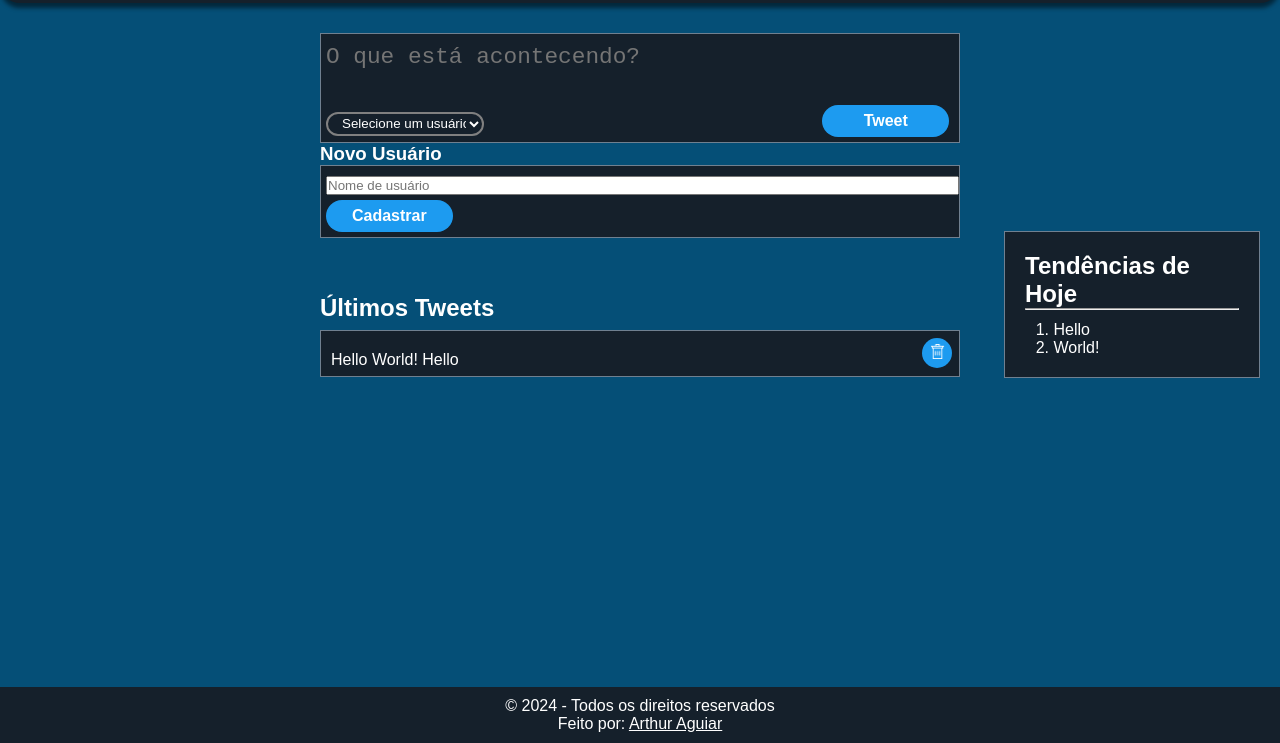
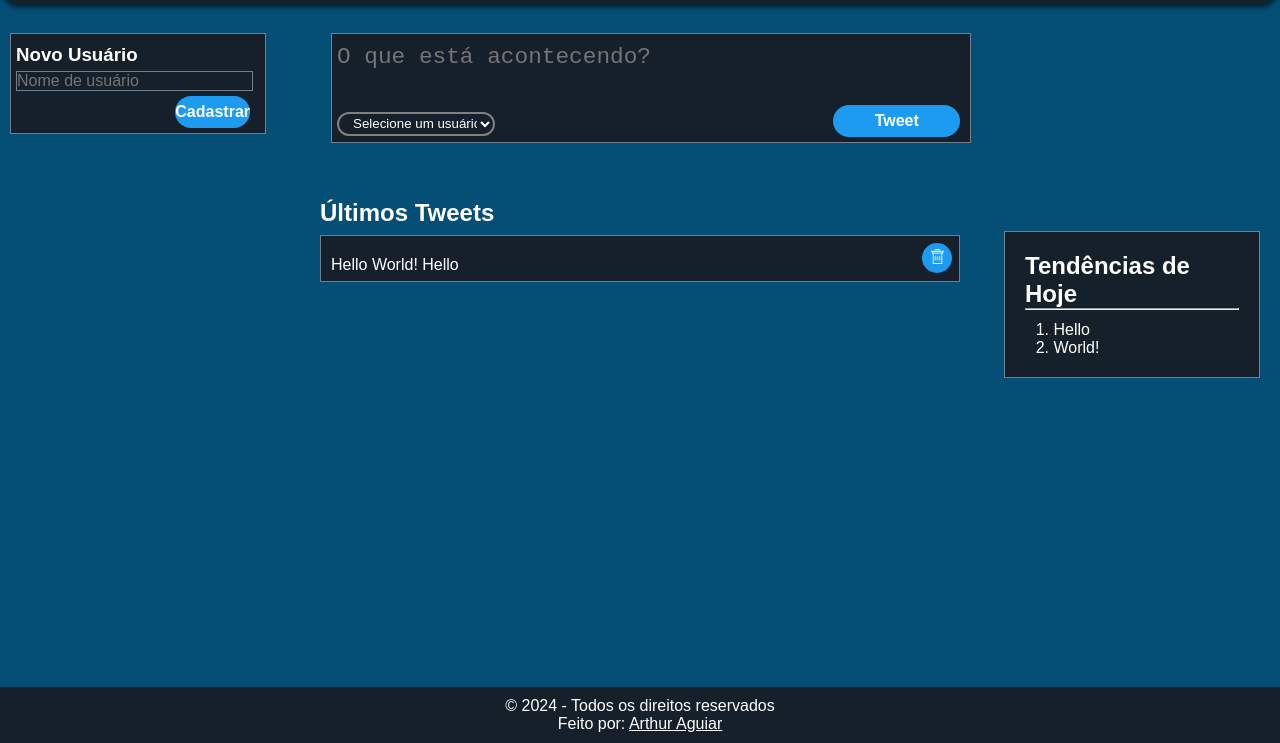
Before and after one commit to arthuraguiar032/MiniRedeSocial, a plain HTML site: page src/index.html in a window 1280 px wide. Shown: the part 57-800 px from the top of the page. Drawn offline with Linux system fonts and the light colour scheme.

Commit message:
estiliza secao de novo usuario

```diff
--- a/src/index.html
+++ b/src/index.html
@@ -15,7 +15,16 @@
 
         <div id="content">
             <div class="topo">
-                <form>
+                <aside>
+
+                    <form class="formUser">
+                        <h3>Novo Usuário</h3>
+                        <input type="text" name="campoUsuario" placeholder="Nome de usuário">
+                        <button type="submit" id="cadastrarUsuario" class="btnPadrao">Cadastrar</button>
+                    </form>
+                </aside>
+
+                <form class="post">
                     <textarea data-autoresize class='inputTweet' name='campoTweet' maxlength="280" placeholder="O que está acontecendo?"></textarea>
                     <div class="butoes">
                         <select name="" id="selecaoUsuario">
@@ -25,13 +34,7 @@
                         <button type="submit" id="tweetar">Tweet</button>
                     </div>
                 </form>
-                <aside>
-                    <h3>Novo Usuário</h3>
-                    <form class="formUser">
-                        <input type="text" name="campoUsuario" placeholder="Nome de usuário">
-                        <button type="submit" id="cadastrarUsuario" class="btnPadrao">Cadastrar</button>
-                    </form>
-                </aside>
+
             </div>
             <main>
                 <h2>Últimos Tweets</h2>
--- a/src/styles.css
+++ b/src/styles.css
@@ -37,7 +37,8 @@ header{
     margin-top: 30px;
     padding-bottom: 15px;
 
-    width: 50vw;
+    /* width: 50vw; */
+    align-items: center;
 }
 
 #content form {
@@ -49,6 +50,12 @@ header{
     padding-top: 10px;
 
     border: 1px #708090 solid;
+}
+
+#content .post{
+    width: 50%;
+    margin-left: 65px;
+    margin-right: auto;
 }
 
 .inputTweet {
@@ -136,6 +143,9 @@ header{
 
 #content main{
     margin-top: 7vh;
+    width: 50%;
+    margin-left: auto;
+    margin-right: auto;
 }
 
 #content main h2{
@@ -230,3 +240,36 @@ footer a:hover{
     margin-left: 5%;
     margin-top: 5%;
 }
+
+.topo {
+    /* border: solid red   2px; */
+    display: flex;
+}
+
+.topo aside{
+    width: 20%;
+    margin-left: 10px;
+}
+
+.topo aside form{
+    display: flex;
+    align-items: center;
+}
+
+.topo aside input{
+    width: 95%;
+    background-color: #15202b;
+    color: white;
+    border: #708090 1px solid;
+    font-size: 100%;
+}
+
+.topo aside button{
+    justify-self: end;
+    width: 30%;
+    margin-right: 15px;
+}
+
+.topo aside h3{
+    margin-bottom: 5px;
+}
```
